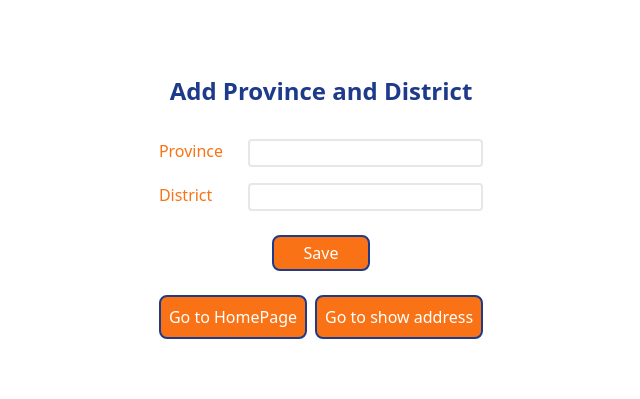
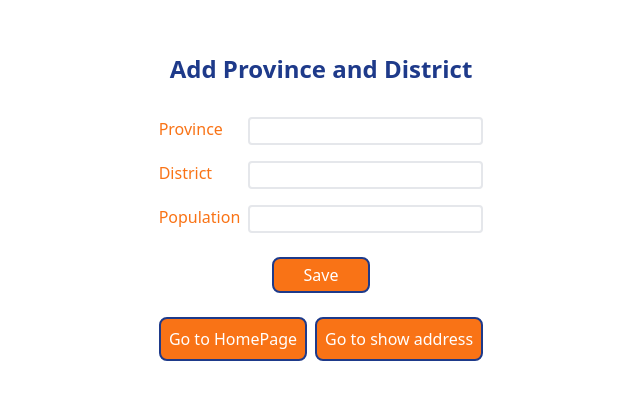
Before and after one commit to Mgokayay/AddressQuerySystemFront, a React (Create React App) app in the folder addressfront/: page /add-address in a window 1280 px wide. Shown: the part 193-592 px from the top of the page, without its empty margins (319-959 px from the left). Built offline with nearby package versions, Linux system fonts and the light colour scheme.

Commit message:
population column added to the addaddresspage

```diff
--- a/addressfront/src/pages/AddAddressPage.js
+++ b/addressfront/src/pages/AddAddressPage.js
@@ -5,6 +5,8 @@ import { Link } from "react-router-dom";
 const AddAddressPage = () => {
   const [province, setProvince] = useState("");
   const [district, setDistrict] = useState("");
+  const [population, setPopulation] = useState();
+
   const [statusMessage, setStatusMessage] = useState("");
 
   const handleProvinceChange = (event) => {
@@ -15,9 +17,17 @@ const AddAddressPage = () => {
     setDistrict(event.target.value);
   };
 
+  const handlePopulationChange = (event) => {
+    setPopulation(event.target.value);
+  };
+
   const handleSubmit = async (event) => {
     event.preventDefault();
-    const data = { province: province, district: district };
+    const data = {
+      province: province,
+      district: district,
+      population: population,
+    };
 
     try {
       const response = await axios.post(
@@ -27,8 +37,10 @@ const AddAddressPage = () => {
       setStatusMessage("Province and District successfully saved!");
       console.log("Province Response:", response.data);
     } catch (error) {
-      setStatusMessage("There was an error posting the data!");
-      console.error("There was an error posting the data!", error);
+      setStatusMessage(
+        error.response?.data?.message || "Province or District cannot be empty!"
+      );
+      console.error("Province or District cannot be empty!", error);
     }
   };
 
@@ -57,6 +69,16 @@ const AddAddressPage = () => {
               className="ml-2 border-2 rounded"
             />
           </div>
+          <div className="flex justify-between">
+            <h className="text-orange-500 font-medium">Population</h>
+            <input
+              type="text"
+              value={population}
+              onChange={handlePopulationChange}
+              className="ml-2 border-2 rounded"
+            />
+          </div>
+
           <div className="flex justify-center mt-2">
             <button
               type="submit"
```
